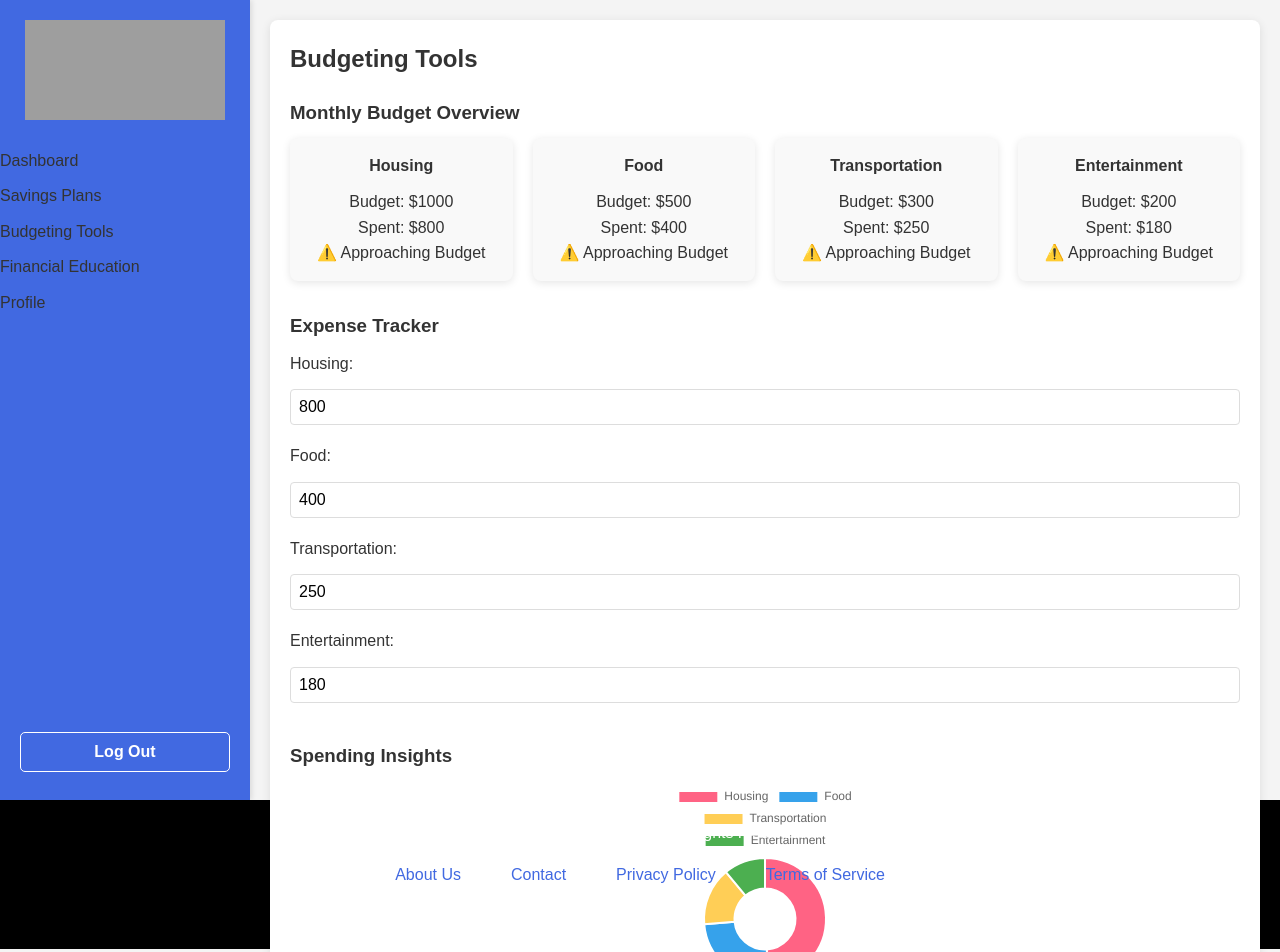
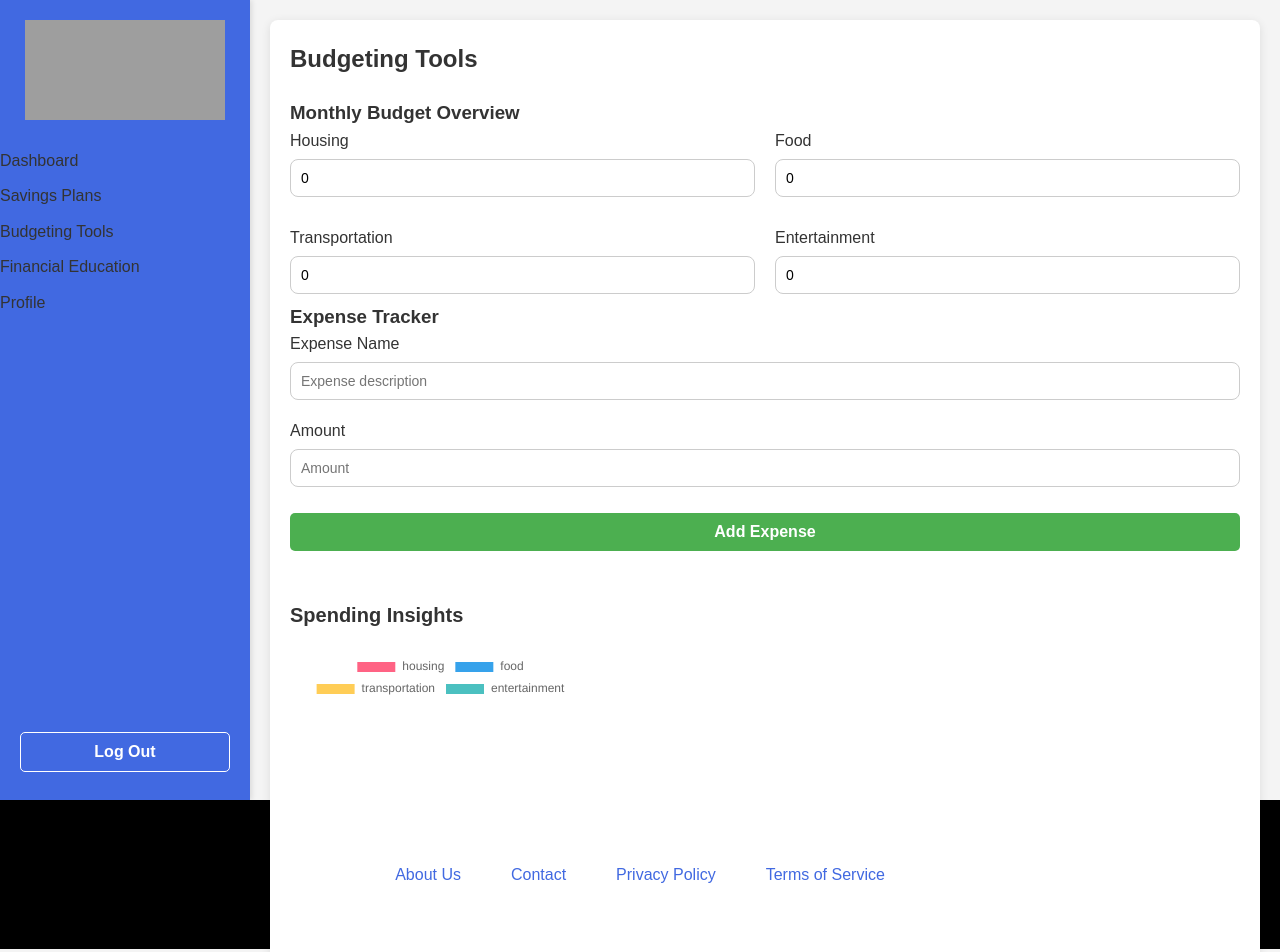
Before and after one commit to etyanglinus/amsha_generation, a Next.js app: page /dashboard/budgeting-tools in a window 1280 px wide. Shown: the top 952 px of the page. Built offline with nearby package versions, Linux system fonts and the light colour scheme; grey boxes are pictures that could not be loaded.

Commit message:
Update budgeting-tools.js

```diff
--- a/src/pages/dashboard/budgeting-tools.js
+++ b/src/pages/dashboard/budgeting-tools.js
@@ -1,58 +1,34 @@
 import DashboardLayout from '../../components/DashboardLayout';
 import { useState } from 'react';
-import { Doughnut } from 'react-chartjs-2';
-import { Chart as ChartJS, ArcElement, Tooltip, Legend } from 'chart.js';
+import { Pie } from 'react-chartjs-2';
+import { Chart as ChartJS, Title, Tooltip, Legend, ArcElement, CategoryScale } from 'chart.js';
 
-ChartJS.register(ArcElement, Tooltip, Legend);
+ChartJS.register(Title, Tooltip, Legend, ArcElement, CategoryScale);
 
 const BudgetingTools = () => {
-  // State to manage the budget and expenses
-  const [budget, setBudget] = useState({
-    Housing: 1000,
-    Food: 500,
-    Transportation: 300,
-    Entertainment: 200,
+  const [expenses, setExpenses] = useState({
+    housing: 0,
+    food: 0,
+    transportation: 0,
+    entertainment: 0,
   });
 
-  const [expenses, setExpenses] = useState({
-    Housing: 800,
-    Food: 400,
-    Transportation: 250,
-    Entertainment: 180,
-  });
-
-  const handleExpenseInput = (category, value) => {
-    setExpenses((prev) => ({
-      ...prev,
-      [category]: value,
-    }));
+  const handleExpenseChange = (category, value) => {
+    setExpenses({ ...expenses, [category]: value });
   };
 
-  // Calculate total spending and budget
-  const totalBudget = Object.values(budget).reduce((acc, val) => acc + val, 0);
-  const totalSpent = Object.values(expenses).reduce((acc, val) => acc + val, 0);
+  const categories = ['housing', 'food', 'transportation', 'entertainment'];
 
-  // Data for Spending Insights (Pie Chart)
-  const spendingData = {
-    labels: Object.keys(expenses),
+  // Pie chart data
+  const chartData = {
+    labels: categories,
     datasets: [
       {
-        data: Object.values(expenses),
-        backgroundColor: ['#FF6384', '#36A2EB', '#FFCE56', '#4CAF50'],
-        hoverBackgroundColor: ['#FF6384', '#36A2EB', '#FFCE56', '#4CAF50'],
+        label: 'Spending by Category',
+        data: categories.map(category => expenses[category]),
+        backgroundColor: ['#ff6384', '#36a2eb', '#ffcd56', '#4bc0c0'],
       },
     ],
-  };
-
-  // Function to check if the user is approaching budget limits
-  const checkBudgetAlert = (category) => {
-    if (expenses[category] >= budget[category] * 0.8) {
-      return '⚠️ Approaching Budget';
-    }
-    if (expenses[category] >= budget[category]) {
-      return '❌ Exceeded Budget';
-    }
-    return '';
   };
 
   return (
@@ -60,50 +36,53 @@ const BudgetingTools = () => {
       <div className="budgeting-tools">
         <h2>Budgeting Tools</h2>
 
-        {/* Monthly Budget Overview */}
-        <section className="monthly-budget">
+        <section className="monthly-budget-overview">
           <h3>Monthly Budget Overview</h3>
-          <div className="budget-grid">
-            {Object.keys(budget).map((category, index) => (
-              <div key={index} className="budget-item">
-                <h4>{category}</h4>
-                <p>Budget: ${budget[category]}</p>
-                <p>Spent: ${expenses[category]}</p>
-                <p>{checkBudgetAlert(category)}</p>
+          <div className="category-inputs">
+            {categories.map((category) => (
+              <div key={category} className="category-input">
+                <label>{category.charAt(0).toUpperCase() + category.slice(1)}</label>
+                <input
+                  type="number"
+                  value={expenses[category]}
+                  onChange={(e) => handleExpenseChange(category, parseFloat(e.target.value))}
+                  placeholder={`Enter ${category} budget`}
+                />
               </div>
             ))}
           </div>
         </section>
 
-        {/* Expense Tracker */}
         <section className="expense-tracker">
           <h3>Expense Tracker</h3>
           <form>
-            {Object.keys(expenses).map((category, index) => (
-              <div key={index} className="form-group">
-                <label>{category}:</label>
-                <input
-                  type="number"
-                  value={expenses[category]}
-                  onChange={(e) => handleExpenseInput(category, parseInt(e.target.value, 10))}
-                />
-              </div>
-            ))}
+            <div className="input-group">
+              <label>Expense Name</label>
+              <input type="text" placeholder="Expense description" />
+            </div>
+            <div className="input-group">
+              <label>Amount</label>
+              <input type="number" placeholder="Amount" />
+            </div>
+            <button type="submit">Add Expense</button>
           </form>
         </section>
 
-        {/* Spending Insights (Pie Chart) */}
         <section className="spending-insights">
           <h3>Spending Insights</h3>
           <div className="chart-container">
-            <Doughnut data={spendingData} width={100} height={100} />
+            <Pie data={chartData} options={{ responsive: true }} />
           </div>
         </section>
 
-        {/* Recommended Actions */}
+        <section className="budget-alerts">
+          <h3>Budget Alerts</h3>
+          <p>If you&apos;re exceeding your budget in any category, consider adjusting your spending habits or reallocating funds to fit your budget better.</p>
+        </section>
+
         <section className="recommended-actions">
           <h3>Recommended Actions</h3>
-          <p>If you're exceeding your budget in any category, consider adjusting your spending habits or reallocating funds to fit your budget better.</p>
+          <p>If you&apos;re exceeding your budget in any category, consider adjusting your spending habits or reallocating funds to fit your budget better.</p>
         </section>
       </div>
 
@@ -119,66 +98,80 @@ const BudgetingTools = () => {
           margin-bottom: 20px;
         }
 
-        section {
-          margin-bottom: 30px;
+        .category-inputs {
+          display: grid;
+          grid-template-columns: 1fr 1fr;
+          gap: 20px;
         }
 
-        .monthly-budget h3,
-        .expense-tracker h3,
-        .spending-insights h3,
-        .recommended-actions h3 {
+        .category-input label {
+          font-size: 16px;
+        }
+
+        .category-input input {
+          padding: 10px;
+          font-size: 14px;
+          width: 100%;
+          margin-top: 5px;
+        }
+
+        .input-group {
           margin-bottom: 10px;
         }
 
-        .budget-grid {
-          display: grid;
-          grid-template-columns: repeat(4, 1fr); /* 4 columns */
-          gap: 20px;
+        .input-group label {
+          font-size: 16px;
         }
 
-        .budget-item {
-          background-color: #f9f9f9;
-          padding: 15px;
-          border-radius: 8px;
-          box-shadow: 0 2px 8px rgba(0, 0, 0, 0.1);
-          text-align: center;
+        .input-group input {
+          padding: 10px;
+          font-size: 14px;
+          width: 100%;
+          margin-top: 5px;
         }
 
-        .budget-item h4 {
-          margin-bottom: 10px;
+        button {
+          padding: 10px 20px;
+          font-size: 16px;
+          background-color: #4caf50;
+          color: white;
+          border: none;
+          border-radius: 5px;
+          cursor: pointer;
         }
 
-        .expense-tracker .form-group {
-          margin-bottom: 10px;
+        button:hover {
+          background-color: #45a049;
         }
 
-        .expense-tracker .form-group label {
-          display: block;
-          margin-bottom: 5px;
+        .chart-container {
+          width: 300px;
+          height: 300px;
+          margin-top: 20px;
         }
 
-        .expense-tracker .form-group input {
-          width: 100%;
-          padding: 8px;
-          border: 1px solid #ddd;
-          border-radius: 4px;
+        .spending-insights,
+        .budget-alerts,
+        .recommended-actions {
+          margin-top: 40px;
         }
 
-        .spending-insights .chart-container {
-          width: 200px;
-          height: 200px;
-          margin: 0 auto;
+        .spending-insights h3,
+        .budget-alerts h3,
+        .recommended-actions h3 {
+          font-size: 20px;
+          margin-bottom: 15px;
         }
 
+        /* Responsive design */
         @media (max-width: 768px) {
-          .budget-grid {
-            grid-template-columns: repeat(2, 1fr); /* 2 columns for smaller screens */
+          .category-inputs {
+            grid-template-columns: 1fr; /* Single column for small screens */
           }
-        }
 
-        @media (max-width: 480px) {
-          .budget-grid {
-            grid-template-columns: 1fr; /* 1 column for very small screens */
+          .chart-container {
+            width: 250px;
+            height: 250px;
           }
         }
       `}</style>
```
